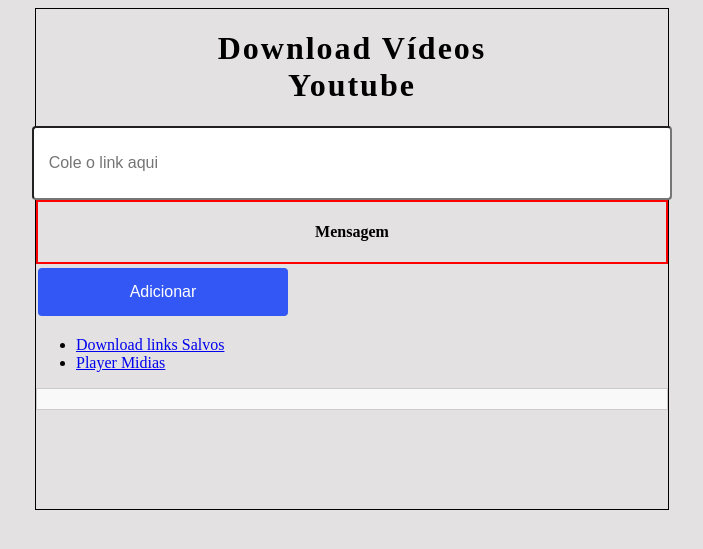
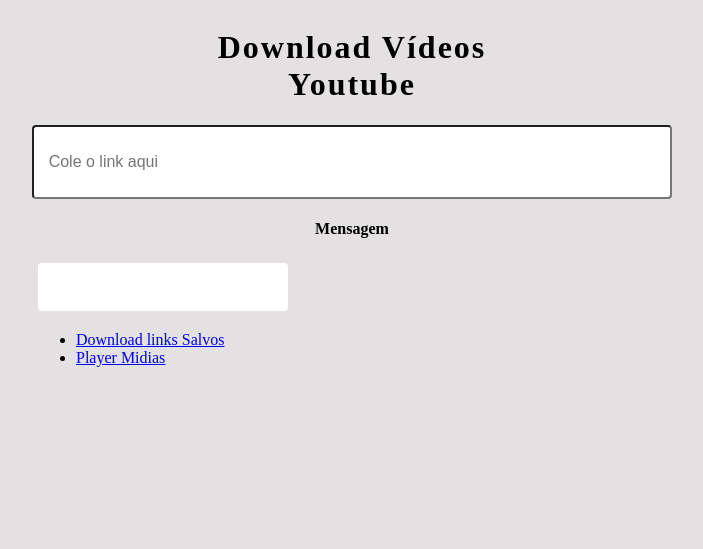
Before and after one commit to dev-drizzithiago/ProjetoDjangoYouTube, a Django app: page / in a window 1280 px wide. Shown: the top 549 px of the page, without its empty margins (288-991 px from the left). Run offline with Django 4.2, Linux system fonts and the light colour scheme; data that the repository does not hold is empty.

Commit message:
Update style.css

```diff
--- a/core/static/css/style.css
+++ b/core/static/css/style.css
@@ -12,7 +12,6 @@ html {
 }
 
 main {
-    border: var(--bord_teste);
     display: block;
     margin-left: auto;
     margin-right: auto;
@@ -62,14 +61,13 @@ div.div_btns{
 }
 
 div#id_div_msg_alerta {
-    border: 2px solid red;
     display: flex;
     justify-content: center;
     text-align: center;
 }
 
 button {
-    background-color: #3357f5; /* Verde */
+    background-color: #ffffff; /* Verde */
     border: none;
     color: white;
     padding: 15px 32px;
@@ -83,19 +81,13 @@ button {
     width: 250px;
 }
 
-.div_resultado_link {
-    border: 1px solid #ccc;
-    padding: 10px;
-    margin-top: 10px;
-    background-color: #f9f9f9;
-    overflow: hidden;  /* Ocultar conteúdo excedente */
-}
-
-.main.content {
+.content {
   display: grid;  /* Estilo de grade */
+  grid-template-rows: repeat(4, 1fr); /* 4 linhas de altura igual */
+  max-height:600px; /* altura máxima */
   gap: 15px;  /* espaçamento entre os itens */
-  padding: 25px;  /* preenchimento interno  */
-  margin-top: 5%; /* margem superior */
+  padding: 10px;  /* preenchimento interno  */
+  overflow-y: auto; /* Adiciona rolagem vertical se necessário */
 }
 
 article.views {
@@ -105,14 +97,14 @@ article.views {
 }
 
 @media (min-width: 50px) {
-    main.content {
+    div.content {
         display: grid;  /* Estilo de grade */
-        grid-template-columns: repeat(auto-fill, minmax(26rem, 1fr)); /* Colunas responsivas */
+        grid-template-columns: repeat(auto-fill, minmax(20rem, 1fr)); /* Colunas responsivas */
         gap: 1.5rem;  /* Espaçamento entre os itens */
     }
 }
 
-img#img_miniatura {
+img.img_miniatura {
     display: grid;
     width: 90px;
     height: 60px;
```
